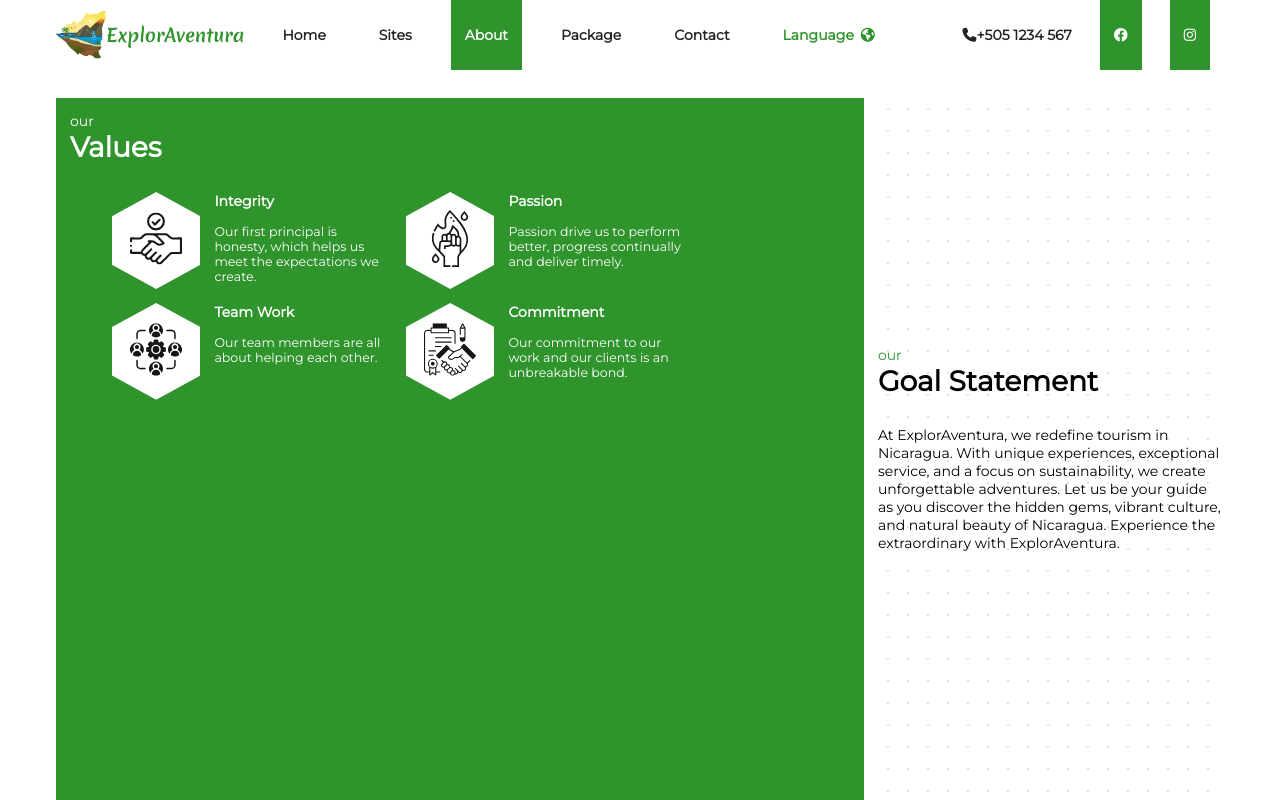
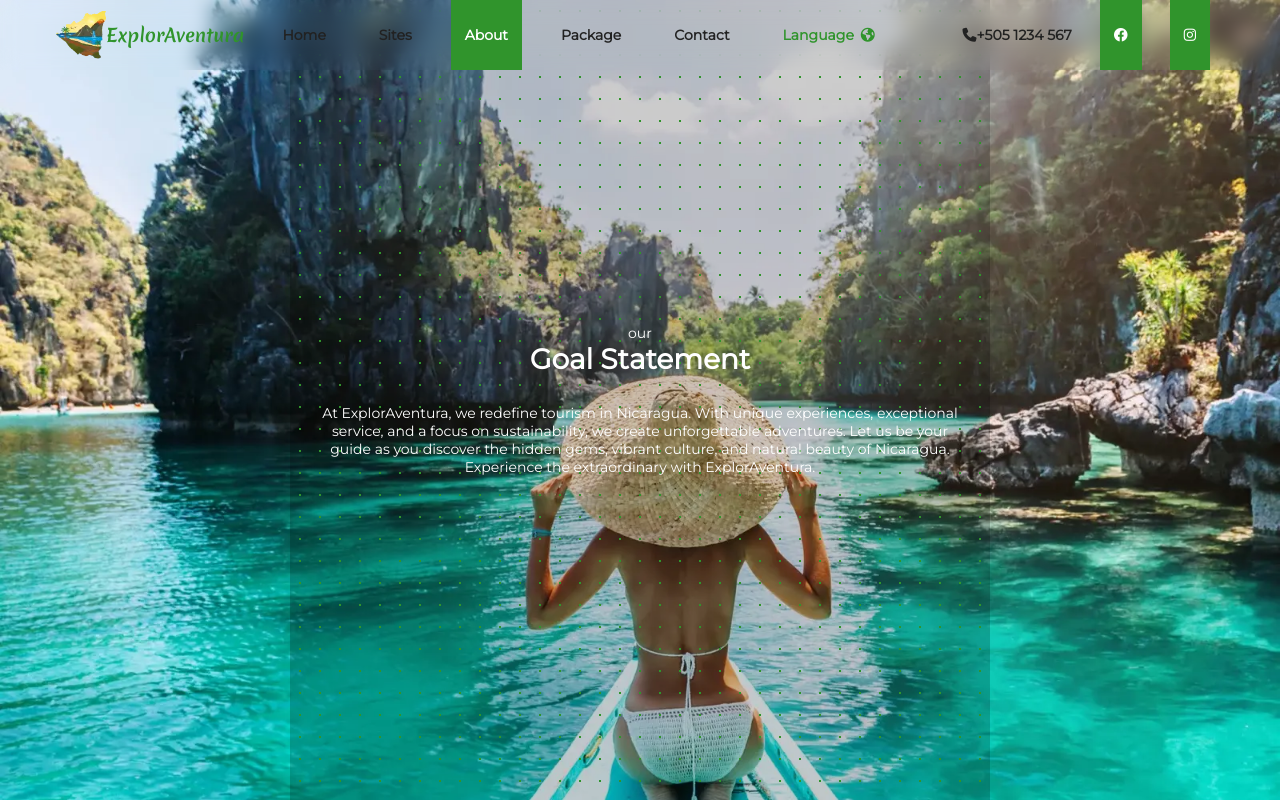
Before and after one commit to REGXI/ExplorAventura, a React (Vite) app: page /about in a window 1280 px wide. Shown: the top 800 px of the page. Built offline with nearby package versions, Linux system fonts and the light colour scheme.

Commit message:
fix: new redesign of the about page

```diff
--- a/src/pages/about/components/Executive/index.jsx
+++ b/src/pages/about/components/Executive/index.jsx
@@ -5,7 +5,7 @@ import LayoutPage from '../../../../components/LayuotPage'
 
 export function Executive({ t }) {
   return (
-    <LayoutPage title="about.executive-title" t={t}>
+    <LayoutPage title="about.executive-title" t={t} className={'executive'}>
       <div className="executive-content">
         <section className="jacqueline">
           <div className="executive-image">
--- a/src/pages/about/components/Executive/index.scss
+++ b/src/pages/about/components/Executive/index.scss
@@ -1,9 +1,15 @@
 @use '../../../../scss/index' as *;
+
+.executive {
+  color: #fff;
+}
 
 .executive-content {
   display: flex;
   flex-direction: column;
   align-items: center;
+  color: #111;
+  @include padding-control;
   section {
     display: flex;
     justify-content: space-between;
@@ -106,6 +112,10 @@
 }
 
 @include mobile {
+  .executive {
+    color: #111;
+  }
+
   .executive-content {
     section {
       flex-direction: column;
--- a/src/pages/about/components/Value/index.jsx
+++ b/src/pages/about/components/Value/index.jsx
@@ -3,15 +3,15 @@ import { ValuesList } from '../ValuesList'
 export function Values({ valuesData, t }) {
   return (
     <div className="container-values">
-      <div className="content-values">
-        <div className="content-values__title">
-          <span>{t('general.our')}</span>
-          <h2>{t('about.values')}</h2>
-        </div>
-        <div className="content-values__content">
-          <ValuesList valuesData={valuesData} t={t} />
-        </div>
-      </div>
+      {/* <div className="content-values"> */}
+      {/* <div className="content-values__title"> */}
+      {/* <span>{t('general.our')}</span>
+          <h2>{t('about.values')}</h2> */}
+      {/* </div> */}
+      {/* <div className="content-values__content"> */}
+      {/* <ValuesList valuesData={valuesData} t={t} /> */}
+      {/* </div> */}
+      {/* </div> */}
 
       <div className="goal-statement">
         <div className="goal-statement__title">
--- a/src/pages/about/components/Value/index.scss
+++ b/src/pages/about/components/Value/index.scss
@@ -1,94 +1,53 @@
 @use '../../../../scss/index' as *;
 
 .container-values {
-  height: calc(100vh - $header-height - 2em);
+  height: 100vh;
   display: flex;
   justify-content: center;
   align-items: center;
-  gap: 1em;
-  .content-values {
-    padding: 3em;
-    background-color: $pri-color;
-    width: 60%;
-    height: 100%;
-
-    &__title {
-      color: #fff;
-      margin-bottom: 1em;
-      h2 {
-        font-size: 2em;
-      }
-    }
-  }
+  @include padding-control;
 
   .goal-statement {
-    width: 40%;
+    width: 60%;
     height: 100%;
     display: flex;
     flex-direction: column;
     justify-content: center;
+    text-align: center;
+    color: #fff;
     position: relative;
-    // background-color: #fff;
+    background-color: rgba(0, 0, 0, 0.2);
     background-size: 20px 22px;
     background-image: radial-gradient(
       circle,
-      rgb($pri-color, 0.2) 10%,
+      rgb($pri-color, 1) 10%,
       transparent 1%
     );
-
+    padding: 0 2em;
     &__title {
       z-index: 1;
-      span {
-        color: $pri-color;
-      }
       h2 {
         font-size: 2em;
-
         margin-bottom: 1em;
       }
     }
   }
 }
 
-@media only screen and (max-width: 1290px) {
+@include mobile {
   .container-values {
-    justify-content: flex-start;
-    .content-values {
-      padding: 1em 1em;
-      width: 70%;
-    }
     .goal-statement {
-      width: 30%;
+      align-self: flex-start;
+      width: 100%;
+      height: 70%;
+      padding: 0 1em;
+      background-color: rgba(0, 0, 0, 0.3);
+
+      &__title {
+        h2 {
+          font-size: 1.5em;
+        }
+      }
     }
   }
 }
-
-@media only screen and (max-width: 1140px) {
-  .container-values {
-    height: auto;
-    .content-values {
-      width: 55%;
-    }
-    .goal-statement {
-      width: 45%;
-      height: calc(100vh - $header-height - 2em);
-    }
-  }
-}
-
-@include mobile {
-  .container-values {
-    flex-direction: column;
-    height: auto;
-    .content-values {
-      width: 100%;
-      padding: 1em 1em;
-    }
-    .goal-statement {
-      width: 100%;
-      height: auto;
-      padding: 1em 0;
-      text-align: center;
-    }
-  }
-}
--- a/src/pages/about/components/ValueItem/index.scss
+++ b/src/pages/about/components/ValueItem/index.scss
@@ -20,7 +20,7 @@
   &__text {
     margin-left: 1em;
     align-self: flex-start;
-    color: #fff;
+    color: #111;
 
     h3 {
       margin-bottom: 1em;
--- a/src/pages/about/index.jsx
+++ b/src/pages/about/index.jsx
@@ -2,19 +2,19 @@ import './index.scss'
 import { useTranslation } from 'react-i18next'
 import { valuesData } from '../../data/valuesData'
 import { Values } from './components/Value'
-import { TimeLine } from './components/TimeLine'
+// import { TimeLine } from './components/TimeLine'
 import { Executive } from './components/Executive'
+import AboutImage from '../../assets/images/about-image.webp'
 export default function AboutPage() {
   const { t } = useTranslation()
 
   return (
     <div className="about-page">
       <section className="values">
+        <img src={AboutImage} alt="" className="background-about-page" />
         <Values valuesData={valuesData} t={t} />
       </section>
-      <div className="time-line">
-        <TimeLine t={t} />
-      </div>
+      <div className="time-line">{/* <TimeLine t={t} /> */}</div>
 
       <section className="executive">
         <Executive t={t} />
--- a/src/pages/about/index.scss
+++ b/src/pages/about/index.scss
@@ -1,18 +1,14 @@
 @use '../../scss/index' as *;
 
-.about-page {
-  margin-top: calc($header-height + 2rem);
-  padding: $padding-desktop;
-}
-
-@media only screen and (max-width: 1100px) {
-  .about-page {
-    padding: 0 3em;
-  }
+.background-about-page {
+  width: 100%;
+  z-index: -1;
+  position: absolute;
+  object-fit: cover;
 }
 
 @include mobile {
-  .about-page {
-    padding: $padding-mobile;
+  .background-about-page {
+    height: 100vh;
   }
 }
```
